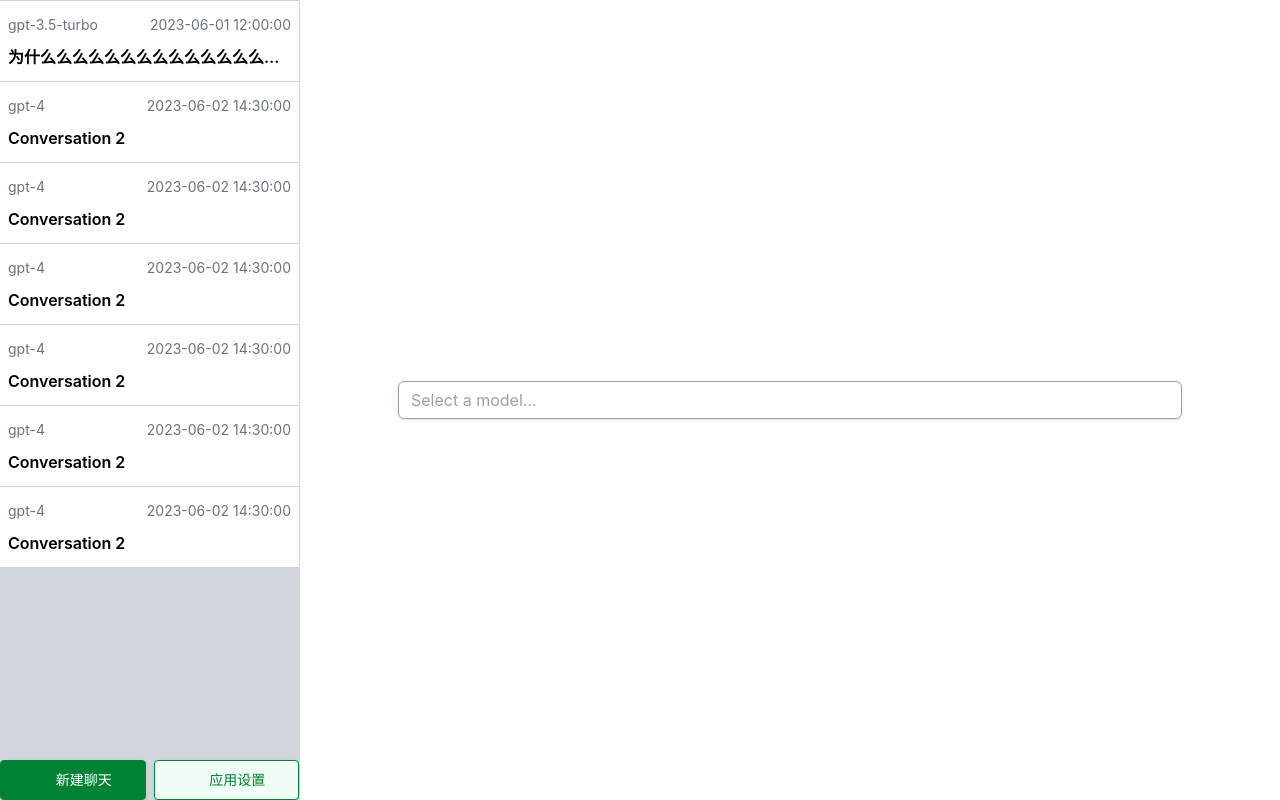
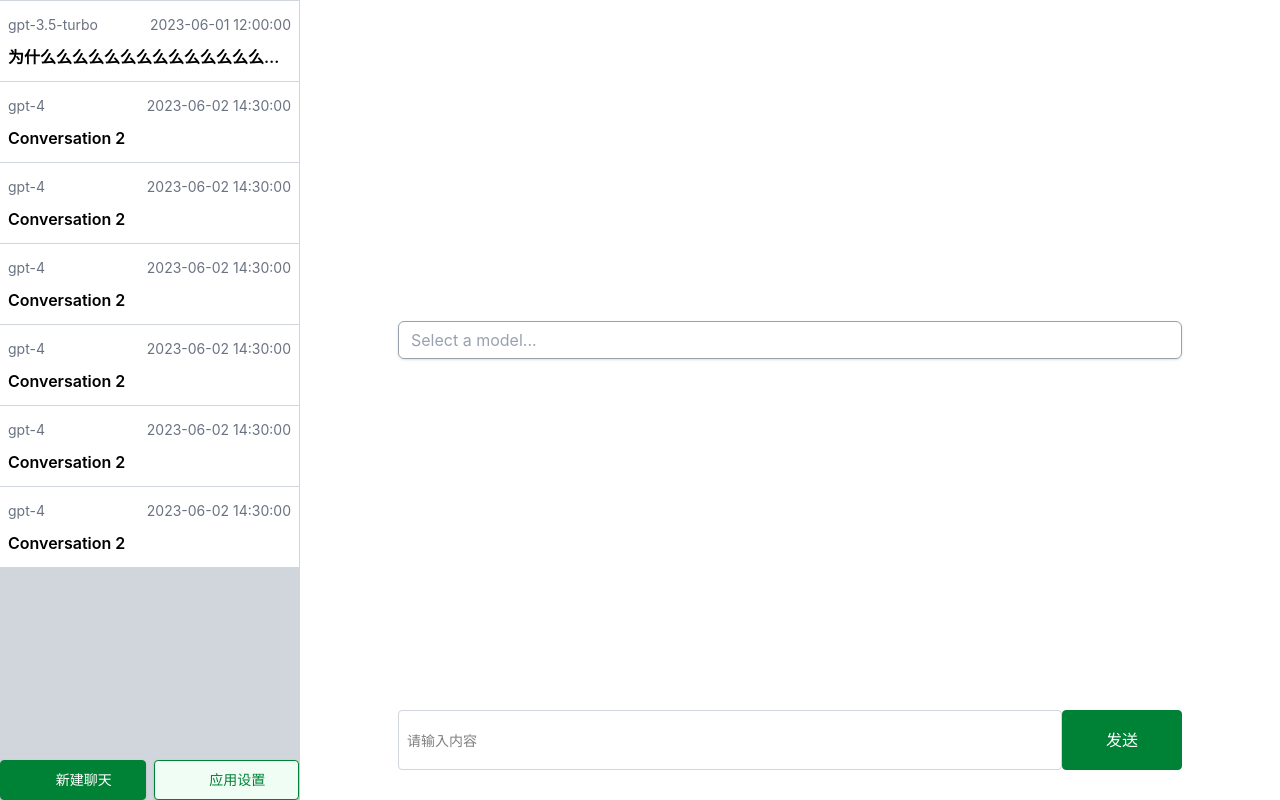
Before and after one commit to xiaowu-605/electron-pro, a Vue app: page / in a window 1280 px wide. Built offline with nearby package versions, Linux system fonts and the light colour scheme; some icons are missing.

Commit message:
feat: 聊天输入框

```diff
--- a/package.json
+++ b/package.json
@@ -56,6 +56,7 @@
     "electron-squirrel-startup": "^1.0.1",
     "lodash": "^4.18.1",
     "radix-vue": "^1.9.17",
-    "vue": "^3.5.41"
+    "vue": "^3.5.41",
+    "vue-router": "^5.2.0"
   }
 }
--- a/src/App.vue
+++ b/src/App.vue
@@ -26,8 +26,16 @@
       </div>
     </div>
     <div class="flex h-full flex-1 items-center">
-      <div class="mx-auto w-[80%]">
-        <ProviderSelect :items="providerItems" />
+      <div class="mx-auto h-full w-[80%]">
+        <div class="flex h-[85%] items-center">
+          <ProviderSelect
+            :items="providerItems"
+            v-model="selectedModel"
+          />
+        </div>
+        <div class="flex h-[15%] items-center">
+          <MessageInput v-model="inputValue" />
+        </div>
       </div>
     </div>
   </div>
@@ -41,6 +49,10 @@ import ChatLineIcon from '@iconify-vue/reicon/chat-line'
 import SettingOutlinedIcon from '@iconify-vue/weui/setting-outlined'
 import { ProviderProps } from '@/types/index'
 import ProviderSelect from '@/components/ProviderSelect.vue'
+import MessageInput from '@/components/MessageInput.vue'
+
+let selectedModel = ref<string>('')
+let inputValue = ref<string>('')
 
 let items = ref<ConversationProps[]>([
   {
--- /dev/null
+++ b/src/components/MessageInput.vue
@@ -0,0 +1,24 @@
+<template>
+  <div class="flex w-full items-center">
+    <div class="h-[60px] flex-1">
+      <input
+        v-model="inputValue"
+        type="text"
+        placeholder="请输入内容"
+        class="h-full w-full rounded-[4px] border border-gray-300 px-2 text-sm focus:border-green-700 focus:ring-1 focus:outline-none"
+      />
+    </div>
+    <div
+      class="flex h-[60px] w-[120px] cursor-pointer items-center justify-center rounded-[4px] border border-green-700 bg-green-700 text-white"
+    >
+      发送
+    </div>
+  </div>
+</template>
+
+<script setup lang="ts">
+import { ref } from 'vue'
+const inputValue = defineModel<string>()
+</script>
+
+<style scoped></style>
--- a/src/components/ProviderSelect.vue
+++ b/src/components/ProviderSelect.vue
@@ -1,6 +1,6 @@
 <template>
-  <div class="provider-select">
-    <SelectRoot>
+  <div class="provider-select w-full">
+    <SelectRoot v-model="currentModel">
       <SelectTrigger
         class="flex w-full cursor-pointer items-center justify-between rounded-md border px-3 py-1.5 shadow-sm outline-none data-[placeholder]:text-gray-400"
       >
@@ -22,7 +22,7 @@
                 <SelectItem
                   v-for="(model, index) in provider.models"
                   :key="index"
-                  :value="model"
+                  :value="`${provider.id}-${model}`"
                   class="relative flex h-7 cursor-pointer items-center rounded px-6 text-green-700 outline-none data-[highlighted]:bg-green-700 data-[highlighted]:text-white"
                 >
                   <SelectItemIndicator class="absolute top-2 left-2 w-6">
@@ -60,6 +60,7 @@ import SelectIcon from '@iconify-vue/ep/select'
 
 import { ProviderProps } from '@/types/index'
 defineProps<{ items: ProviderProps[] }>()
+const currentModel = defineModel<string>()
 </script>
 
 <style scoped></style>
```
Also changed, not shown: 1 other file (tests, documents, lock files or other folders).
